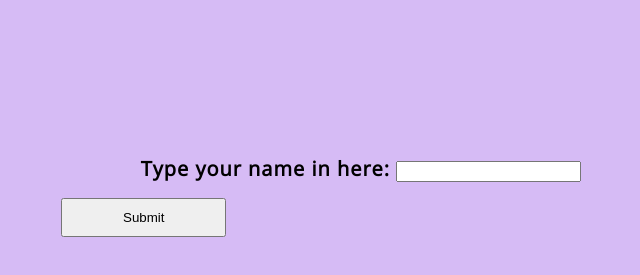
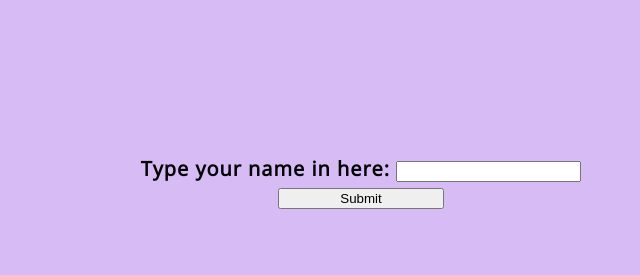
Before and after one commit to ashjoh25/Final-Project, a website: page opener.html in a window 1280 px wide. Shown: the part 309-584 px from the top of the page, without its empty margins (279-919 px from the left). Drawn offline with nearby package versions, Linux system fonts and the light colour scheme.

Commit message:
moving button

```diff
--- a/opener.html
+++ b/opener.html
@@ -13,7 +13,7 @@
 </head>
 <body>
     <h1>Welcome to your task manager!</h1>
-    <h2>Type your name in here: <input type = "text" name = "name"></h2>
-    <button type = "button">Submit</button>
+    <h2>Type your name in here: <input type = "text" name = "name"><button type = "button">Submit</button></h2>
+
 </body>
 </html>
--- a/styles/opener_style.css
+++ b/styles/opener_style.css
@@ -71,9 +71,9 @@ img {
     border: 2px solid white;
 }
 button {
-    width: auto;
-    height: auto;
-    padding: 10px 10%
+    width: auto ;
+    height: auto ;
+    padding: 1px 10%;
 }
 button:hover {
     background-color: #f5d4f7;
```
